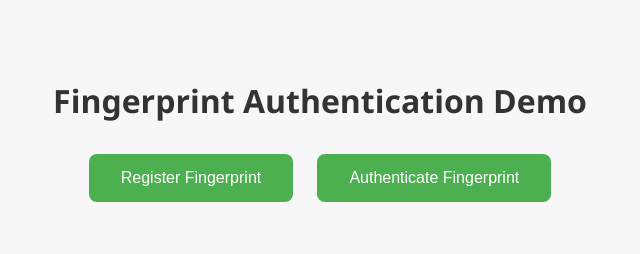
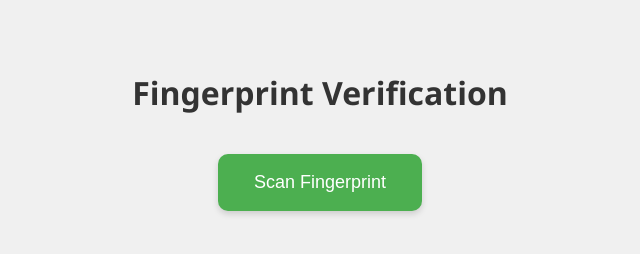
Before and after one commit to matthias-cs/barbershop, a plain HTML site: page index.html in a window 1280 px wide. Shown: the whole page, without its empty margins (320-960 px from the left). Drawn offline with Linux system fonts and the light colour scheme.

Commit message:
index.html

```diff
--- a/index.html
+++ b/index.html
@@ -2,148 +2,131 @@
 <html lang="en">
 <head>
   <meta charset="UTF-8">
-  <title>Fingerprint Auth Demo</title>
+  <title>Fingerprint Scan</title>
+  <meta name="viewport" content="width=device-width, initial-scale=1.0">
   <style>
     body {
-      font-family: 'Segoe UI', Tahoma, Geneva, Verdana, sans-serif;
-      background: #f7f7f7;
-      text-align: center;
-      padding: 50px;
+      font-family: "Segoe UI", Tahoma, Geneva, Verdana, sans-serif;
+      background: #f0f0f0;
+      display: flex;
+      flex-direction: column;
+      align-items: center;
+      padding: 50px 20px;
+      margin: 0;
     }
     h1 {
       color: #333;
+      margin-bottom: 40px;
     }
     .btn {
       background: #4CAF50;
       border: none;
       color: white;
-      padding: 15px 32px;
-      text-align: center;
-      font-size: 16px;
-      margin: 10px;
+      padding: 18px 36px;
+      font-size: 18px;
+      border-radius: 10px;
       cursor: pointer;
-      border-radius: 8px;
-      transition: background 0.3s ease;
+      transition: background 0.3s ease, transform 0.2s ease;
+      box-shadow: 0px 3px 6px rgba(0,0,0,0.15);
     }
     .btn:hover {
       background: #45a049;
+      transform: scale(1.02);
     }
     #output {
-      margin-top: 20px;
-      font-size: 18px;
-      font-weight: bold;
+      margin-top: 30px;
+      font-size: 20px;
       color: #333;
+      text-align: center;
+      line-height: 1.4;
     }
   </style>
 </head>
 <body>
-  <h1>Fingerprint Authentication Demo</h1>
-
-  <!-- Button to register the fingerprint credential -->
-  <button class="btn" onclick="registerFingerprint()">Register Fingerprint</button>
-  <!-- Button to trigger fingerprint authentication -->
-  <button class="btn" onclick="authenticateFingerprint()">Authenticate Fingerprint</button>
-
+  <h1>Fingerprint Verification</h1>
+  <button class="btn" id="scanButton" onclick="handleFingerprint()">Scan Fingerprint</button>
   <p id="output"></p>
 
   <script>
-    // Global storage for the registered credential
+    // Global variable to store the registered credential (if any)
     let registeredCredential = null;
 
-    // Utility functions to convert between ArrayBuffers and Base64URL strings
+    // Helper: Convert ArrayBuffer to Base64-URL encoded string
     function bufferToBase64(buffer) {
       const bytes = new Uint8Array(buffer);
-      let binary = '';
-      for (let i = 0; i < bytes.byteLength; i++) {
-        binary += String.fromCharCode(bytes[i]);
+      let binary = "";
+      for (let byte of bytes) {
+        binary += String.fromCharCode(byte);
       }
       return window.btoa(binary)
-        .replace(/\+/g, '-').replace(/\//g, '_').replace(/=+$/, '');
+        .replace(/\+/g, "-")
+        .replace(/\//g, "_")
+        .replace(/=+$/, "");
     }
 
-    function base64ToBuffer(base64) {
-      const padding = '='.repeat((4 - base64.length % 4) % 4);
-      const base64Str = (base64 + padding).replace(/-/g, '+').replace(/_/g, '/');
-      const rawData = window.atob(base64Str);
-      const buffer = new ArrayBuffer(rawData.length);
-      const uint8Array = new Uint8Array(buffer);
-      for (let i = 0; i < rawData.length; i++) {
-        uint8Array[i] = rawData.charCodeAt(i);
-      }
-      return buffer;
-    }
-
-    // Fingerprint Registration:
-    async function registerFingerprint() {
-      const output = document.getElementById('output');
-
-      // Create a random challenge
-      const challenge = window.crypto.getRandomValues(new Uint8Array(32));
-
+    // Function to register the fingerprint credential if not already registered.
+    async function registerCredential() {
       const publicKey = {
-        challenge: challenge,
+        challenge: window.crypto.getRandomValues(new Uint8Array(32)),
         rp: { name: "Barbershop Auth" },
         user: {
-          id: Uint8Array.from("owner123", c => c.charCodeAt(0)),
+          id: Uint8Array.from("owner123", c => c.charCodeAt(0)), // Dummy user ID (owner only)
           name: "owner@example.com",
           displayName: "Barbershop Owner"
         },
-        pubKeyCredParams: [
-          { type: "public-key", alg: -7 } // ES256 algorithm
-        ],
+        pubKeyCredParams: [{ type: "public-key", alg: -7 }], // ES256
         authenticatorSelection: {
-          authenticatorAttachment: "platform", // use in-built authenticator
-          userVerification: "required"
+          authenticatorAttachment: "platform", // Force built-in authenticator
+          userVerification: "required"          // Require fingerprint or equivalent
         },
         timeout: 60000,
-        attestation: "none" // 'none' minimizes data exchange for demo purposes
+        attestation: "none"  // For demo purposes, no attestation needed
       };
 
-      try {
-        const credential = await navigator.credentials.create({ publicKey });
-        registeredCredential = credential;
-        output.innerText = "Fingerprint registered successfully.";
-        console.log("Registered Credential:", credential);
-      } catch (err) {
-        output.innerText = "Registration failed: " + err;
-        console.error("Error in registration:", err);
-      }
+      // Call WebAuthn to create a credential; this will bring up the fingerprint prompt
+      return await navigator.credentials.create({ publicKey });
     }
 
-    // Fingerprint Authentication:
-    async function authenticateFingerprint() {
-      const output = document.getElementById('output');
-
-      if (!registeredCredential) {
-        output.innerText = "Please register your fingerprint first.";
-        return;
-      }
-
-      // Use the rawId from the registered credential to form allowCredentials
-      const allowCredentials = [{
-        type: "public-key",
-        id: registeredCredential.rawId,
-        transports: ["internal"]
-      }];
-
-      // Create a fresh challenge
-      const challenge = window.crypto.getRandomValues(new Uint8Array(32));
-
+    // Function to authenticate using the registered fingerprint credential
+    async function authenticateCredential(credential) {
       const publicKey = {
-        challenge: challenge,
+        challenge: window.crypto.getRandomValues(new Uint8Array(32)),
         timeout: 60000,
-        allowCredentials: allowCredentials,
+        // Only allow the previously registered credential. This forces the browser to use only that credential.
+        allowCredentials: [{
+          type: "public-key",
+          id: credential.rawId,
+          transports: ["internal"]
+        }],
         userVerification: "required"
       };
 
+      return await navigator.credentials.get({ publicKey });
+    }
+
+    // Combined handler: on first click, register; on subsequent clicks, authenticate.
+    async function handleFingerprint() {
+      const output = document.getElementById("output");
+      output.innerText = "Processing…";
+
       try {
-        const assertion = await navigator.credentials.get({ publicKey });
-        // For our demo, a successful assertion indicates correct fingerprint.
-        output.innerText = "Fingerprint authentication successful!";
-        console.log("Authentication Assertion:", assertion);
+        if (!registeredCredential) {
+          // No credential exists: register it.
+          output.innerText = "Registering your fingerprint…";
+          const cred = await registerCredential();
+          registeredCredential = cred;
+          output.innerText = "Fingerprint registered successfully. Please scan again.";
+          return; // End first run after registration.
+        }
+
+        // Credential registered: attempt authentication.
+        output.innerText = "Place your finger on the sensor…";
+        await authenticateCredential(registeredCredential);
+        output.innerText = "Fingerprint verified successfully!";
       } catch (err) {
-        output.innerText = "Authentication failed: " + err;
-        console.error("Error in authentication:", err);
+        // If any error occurs, output it.
+        output.innerText = "Fingerprint scan failed: " + err;
+        console.error("Error:", err);
       }
     }
   </script>
```
